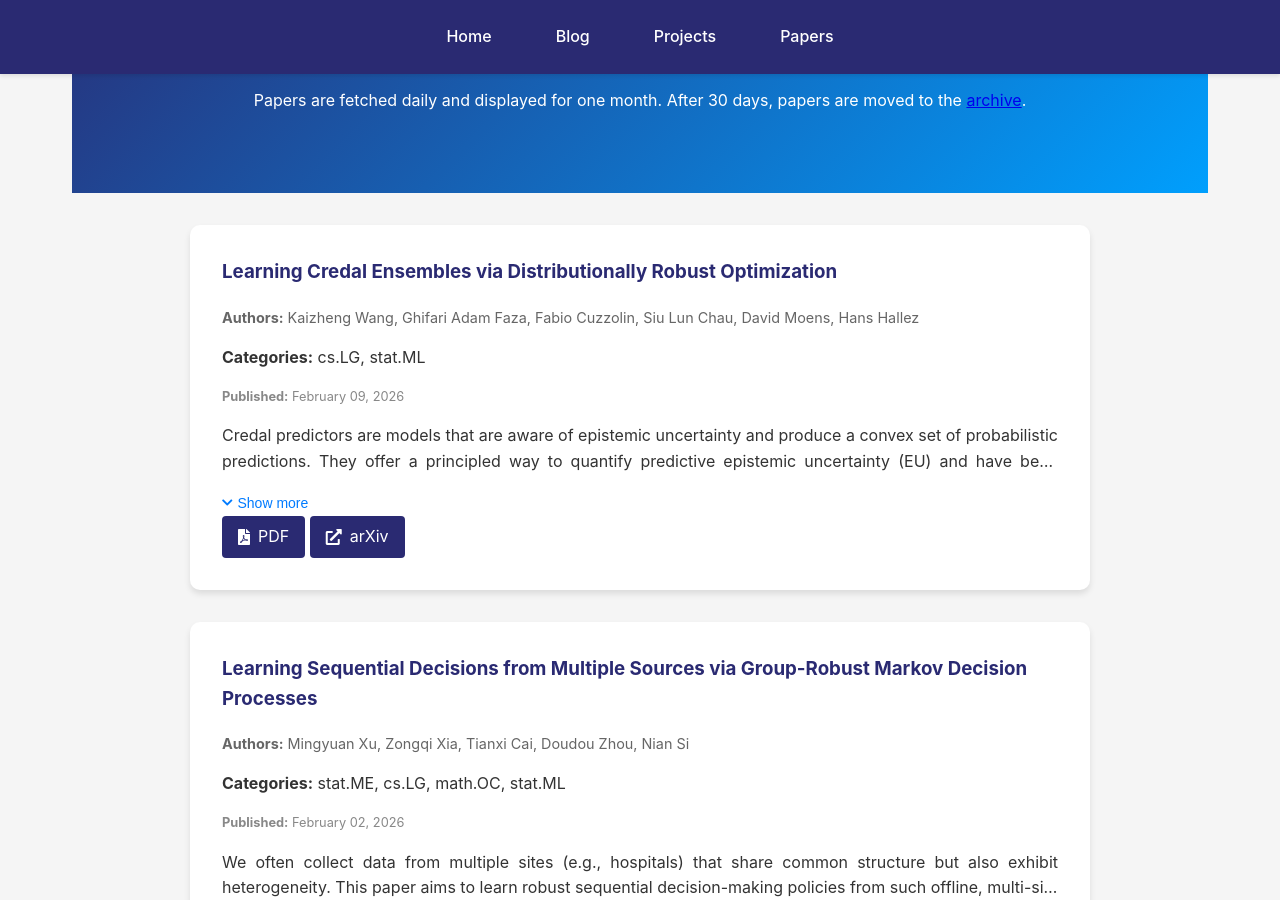
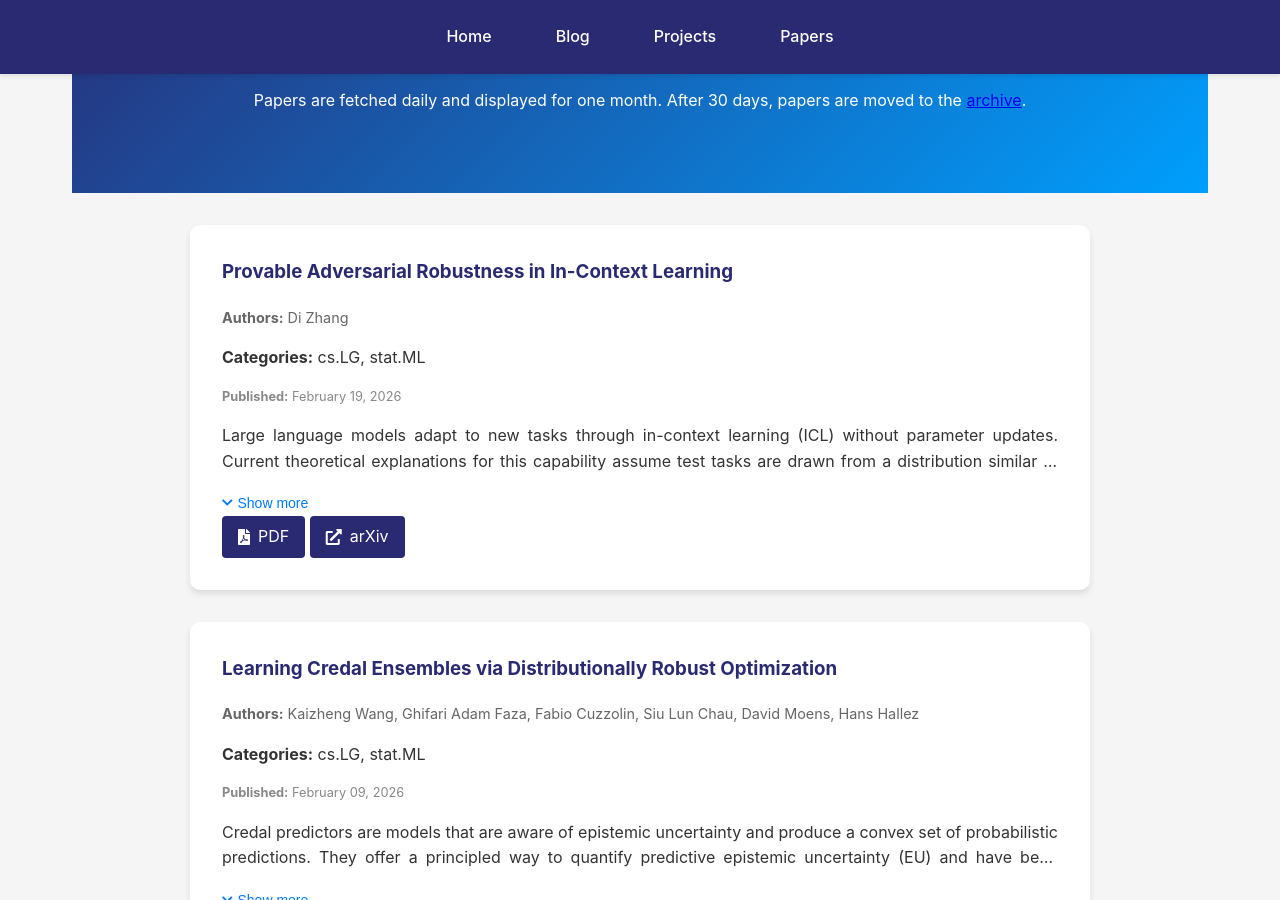
Before and after one commit to kyZhan2002/mypage, a Jekyll site: the page built from papers/index.html, in a window 1280 px wide and 900 px high, scrolled down 304 px. Built offline with Jekyll 4.4.1, drawn with Linux system fonts in a browser that asks for light colours.

Commit message:
Update arXiv papers

```diff
--- a/_data/arxiv_cache.json
+++ b/_data/arxiv_cache.json
@@ -1,6 +1,23 @@
 {
-  "last_fetch_timestamp": 1771725864,
+  "last_fetch_timestamp": 1771812315,
   "papers": [
+    {
+      "arxiv_id": "2602.17743",
+      "title": "Provable Adversarial Robustness in In-Context Learning",
+      "authors": [
+        "Di Zhang"
+      ],
+      "abstract": "Large language models adapt to new tasks through in-context learning (ICL) without parameter updates. Current theoretical explanations for this capability assume test tasks are drawn from a distribution similar to that seen during pretraining. This assumption overlooks adversarial distribution shifts that threaten real-world reliability. To address this gap, we introduce a distributionally robust meta-learning framework that provides worst-case performance guarantees for ICL under Wasserstein-based distribution shifts. Focusing on linear self-attention Transformers, we derive a non-asymptotic bound linking adversarial perturbation strength ($\u03c1$), model capacity ($m$), and the number of in-context examples ($N$). The analysis reveals that model robustness scales with the square root of its capacity ($\u03c1_{\\text{max}} \\propto \\sqrt{m}$), while adversarial settings impose a sample complexity penalty proportional to the square of the perturbation magnitude ($N_\u03c1- N_0 \\propto \u03c1^2$). Experiments on synthetic tasks confirm these scaling laws. These findings advance the theoretical understanding of ICL's limits under adversarial conditions and suggest that model capacity serves as a fundamental resource for distributional robustness.",
+      "published": "February 19, 2026",
+      "published_raw": "2026-02-19T12:37:00Z",
+      "categories": [
+        "cs.LG",
+        "stat.ML"
+      ],
+      "pdf_link": "https://arxiv.org/pdf/2602.17743v1",
+      "arxiv_url": "https://arxiv.org/abs/2602.17743v1",
+      "added_timestamp": 1771812315
+    },
     {
       "arxiv_id": "2602.08470",
       "title": "Learning Credal Ensembles via Distributionally Robust Optimization",
```
